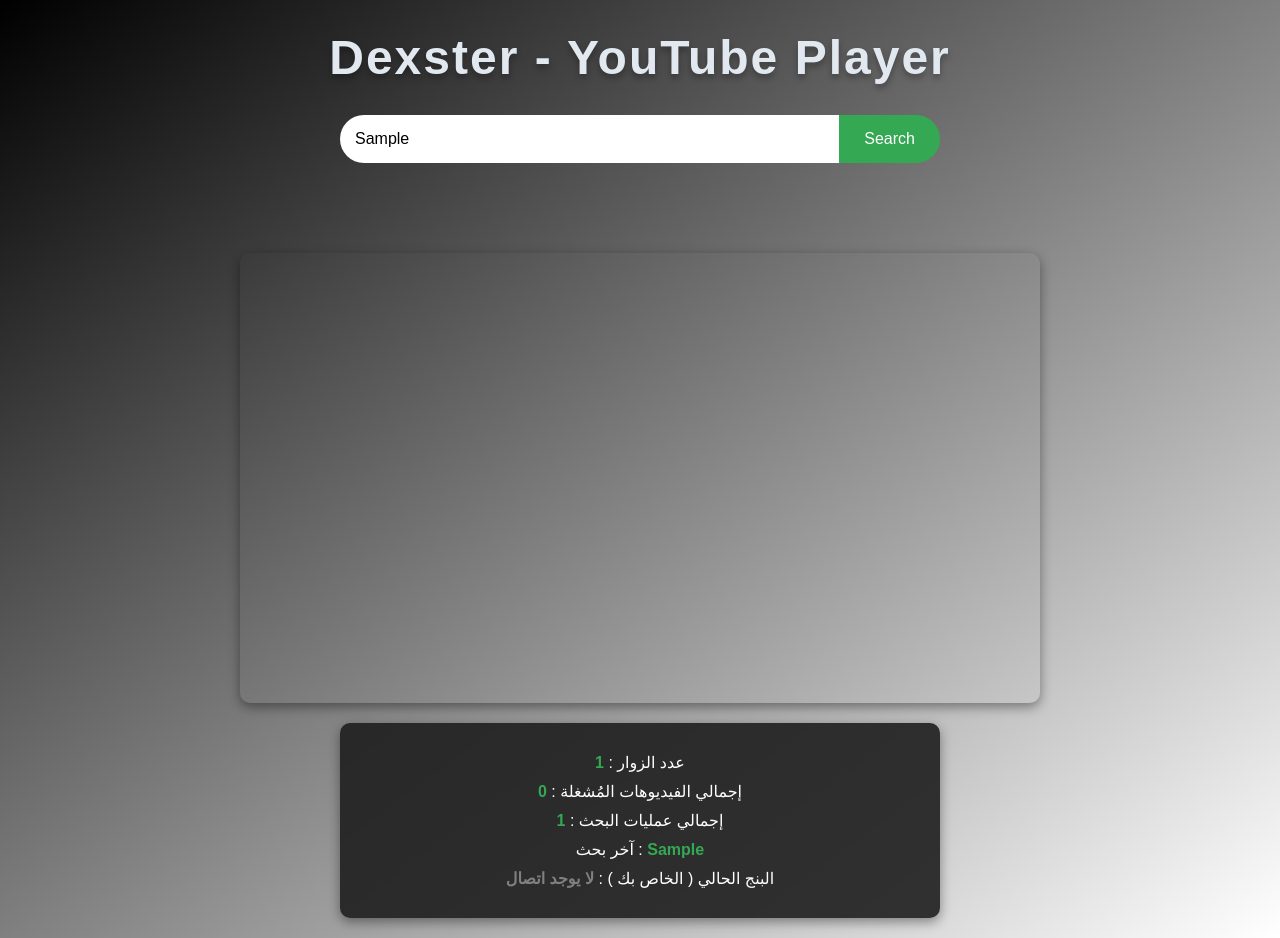
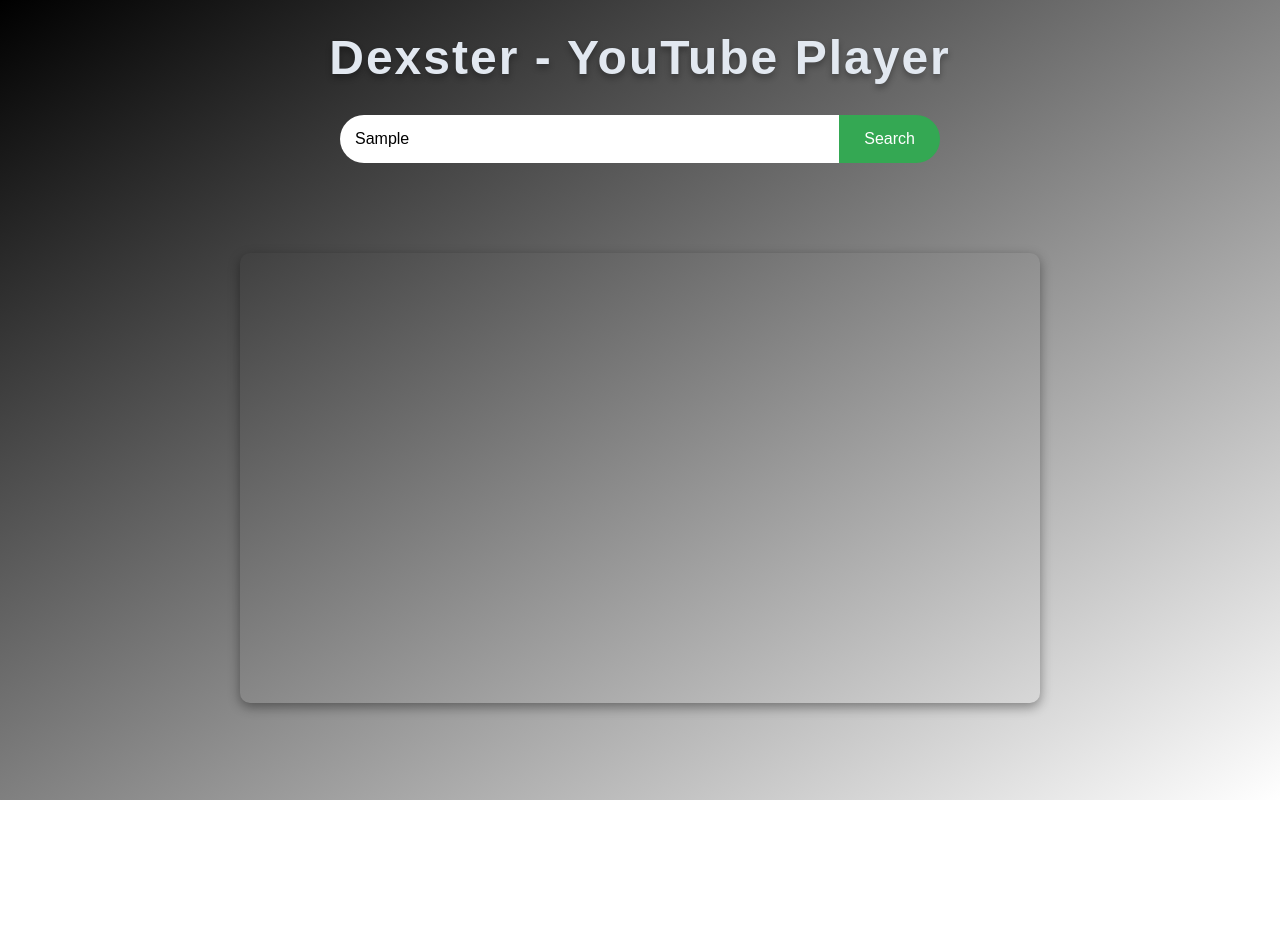
Before and after one commit to 1Dexster1/dexster-yt, a plain HTML site: page dexster.html in a window 1280 px wide. Both pictures are taken after typing "Sample" into the empty fields and a click on the button "Search". After the commit the page ends 800 px from the top, so only its background shows below. Drawn offline with Linux system fonts and the light colour scheme; no server answers.

Commit message:
Update dexster.html

```diff
--- a/dexster.html
+++ b/dexster.html
@@ -103,24 +103,6 @@
       border-radius: 10px;
       box-shadow: 0 4px 12px rgba(0, 0, 0, 0.4);
     }
-    .statistics {
-      width: 90%;
-      max-width: 600px;
-      background-color: rgba(30, 30, 30, 0.9);
-      padding: 20px;
-      border-radius: 10px;
-      margin: 20px 0;
-      color: #ffffff;
-      text-align: center;
-      box-shadow: 0 4px 12px rgba(0, 0, 0, 0.4);
-    }
-    .statistics div {
-      margin: 10px 0;
-    }
-    .statistics span {
-      font-weight: bold;
-      color: #34a853;
-    }
     @keyframes fadeIn {
       from { opacity: 0; }
       to { opacity: 1; }
@@ -129,27 +111,6 @@
       from { opacity: 0; transform: translateY(-20px); }
       to { opacity: 1; transform: translateY(0); }
     }
-    .ping {
-            font-weight: bold;
-            transition: color 0.3s ease-in-out;
-        }
-        .ping.good {
-            color: green;
-        }
-        .ping.medium {
-            color: orange;
-        }
-        .ping.high {
-            color: red;
-        }
-        .ping.error {
-            color: gray;
-           }
-           @media (max-width: 600px) {
-  h1 {
-    font-size: 2rem;
-  }
-}
   </style>
 </head>
 <body>
@@ -165,47 +126,15 @@
     <iframe id="youtube-player" src="" allowfullscreen></iframe>
   </div>
 
-  <div class="statistics">
-    <div>عدد الزوار : <span id="visitor-count">0</span></div>
-    <div>إجمالي الفيديوهات المُشغلة : <span id="total-videos">0</span></div>
-
-    <div>إجمالي عمليات البحث : <span id="total-search-count">0</span></div>
-    <div>آخر بحث : <span id="last-search">لم يتم أي بحث بعد</span></div>
-
-    <div>البنج الحالي ( الخاص بك ) : <span id="ping" class="ping">جارٍ الحساب...</span></div>
-
-  </div>
-
   <script>
-    let visitorCount = parseInt(localStorage.getItem('visitorCount') || 0);
-    let totalVideos = parseInt(localStorage.getItem('totalVideos') || 0);
-    let totalSearchCount = parseInt(localStorage.getItem('totalSearchCount') || 0);
-    let lastSearchQuery = localStorage.getItem('lastSearchQuery') || 'None';
-
-    visitorCount++;
-    document.getElementById('visitor-count').textContent = visitorCount;
-    document.getElementById('total-videos').textContent = totalVideos;
-    document.getElementById('total-search-count').textContent = totalSearchCount;
-    document.getElementById('last-search').textContent = lastSearchQuery;
-
-    localStorage.setItem('visitorCount', visitorCount);
-
     async function searchYouTube() {
       const query = document.getElementById("youtube-search").value.trim();
       if (!query) return alert("Please enter a search term!");
 
-      const apiKey = "AIzaSyAXu7dnLMNJvk5mQ9hMsRaMqK6Iifgsjn8";
+      const apiKey = "AIzaSyAXu7dnLMNJvk5mQ9hMsRaMqK6Iifgsjn8"; // Replace with your actual YouTube API key
       const apiUrl = `https://www.googleapis.com/youtube/v3/search?part=snippet&q=${encodeURIComponent(query)}&type=video&maxResults=5&key=${apiKey}`;
 
       try {
-        totalSearchCount++;
-        lastSearchQuery = query;
-        document.getElementById('total-search-count').textContent = totalSearchCount;
-        document.getElementById('last-search').textContent = lastSearchQuery;
-
-        localStorage.setItem('totalSearchCount', totalSearchCount);
-        localStorage.setItem('lastSearchQuery', lastSearchQuery);
-
         const response = await fetch(apiUrl);
         const data = await response.json();
 
@@ -236,40 +165,7 @@
     function playVideo(videoId) {
       const player = document.getElementById('youtube-player');
       player.src = `https://www.youtube.com/embed/${videoId}?autoplay=1`;
-
-      totalVideos++;
-      document.getElementById('total-videos').textContent = totalVideos;
-      localStorage.setItem('totalVideos', totalVideos);
     }
-
-
-    function updatePing() {
-            const pingElement = document.getElementById("ping");
-            const startTime = Date.now();
-
-            fetch("https://www.google.com", { mode: "no-cors" })
-                .then(() => {
-                    const ping = Date.now() - startTime;
-                    pingElement.textContent = `${ping} مللي ثانية`;
-
-
-                    if (ping <= 50) {
-                        pingElement.className = "ping good";
-                    } else if (ping <= 150) {
-                        pingElement.className = "ping medium";
-                    } else {
-                        pingElement.className = "ping high";
-                    }
-                })
-                .catch(() => {
-                    pingElement.textContent = "لا يوجد اتصال";
-                    pingElement.className = "ping error";
-                });
-        }
-
-        setInterval(updatePing, 2000);
-        updatePing();
-
   </script>
 </body>
 </html>
```
